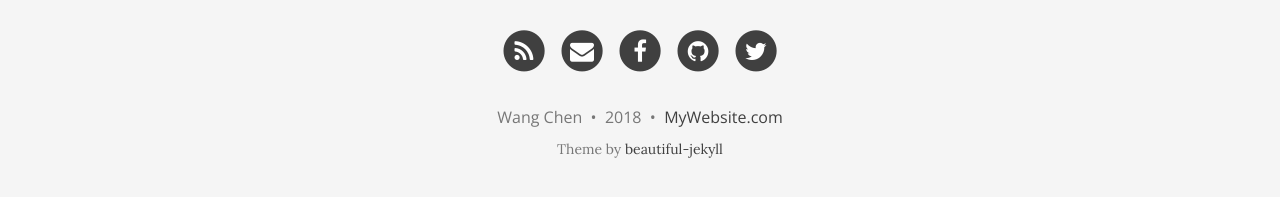
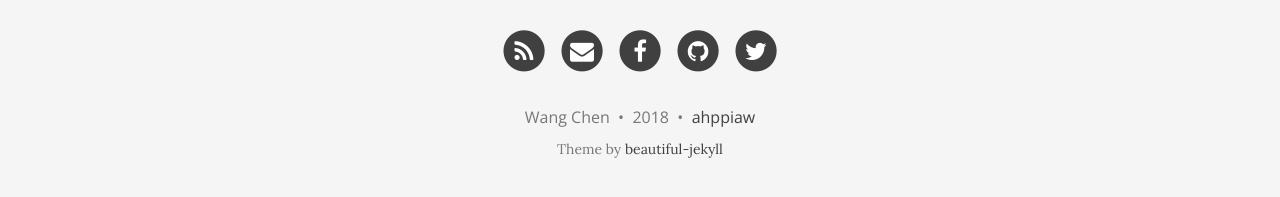
Before and after one commit to cccwangchen/cccwangchen.github.io, a Jekyll site: the page built from index.html, in a window 1280 px wide and 900 px high, scrolled down 1134 px. Shown: the part 690-887 px from the top of the window. Built offline with Jekyll 4.4.1, drawn with Linux system fonts in a browser that asks for light colours; nearby versions of some CDN libraries; the list of posts is cut into pages by our own code; some of the changed lines change nothing that is shown.

Commit message:
Update _config.yml

```diff
--- a/_config.yml
+++ b/_config.yml
@@ -4,7 +4,7 @@
 # baseurl is the website's URL without the hostname
 
 # If you are building a simple GitHub user page (http://username.github.io) then use these settings:
-url: "http://username.github.io"
+url: "http://cccwangchen.github.io"
 baseurl: ""
 
 # If you are building a GitHub project page then use these settings:
@@ -25,9 +25,8 @@
 navbar-links:
   About Me: "aboutme"
   Resources:
-    - Beautiful Jekyll: "http://deanattali.com/beautiful-jekyll/"
-    - Learn markdown: "http://www.markdowntutorial.com/"
-    - GitHub Pages: "https://pages.github.com/"
+    - Learn tensorflow: "https://www.tensorflow.org/?hl=zh-cn"
+    - ask questions: "https://stackoverflow.com/"
   Author's home: "https://github.com/cccwangchen"
 
 # Image to show in the navigation bar - image must be a square (width = height)
@@ -99,7 +98,7 @@
 
 # How to display the link to the website in the footer
 # Remove this if you don't want a link in the footer
-url-pretty: "MyWebsite.com"  # eg. "deanattali.com/beautiful-jekyll"
+url-pretty: "ahppiaw"  # eg. "deanattali.com/beautiful-jekyll"
 
 # --- Web Statistics Section --- #
 
```
